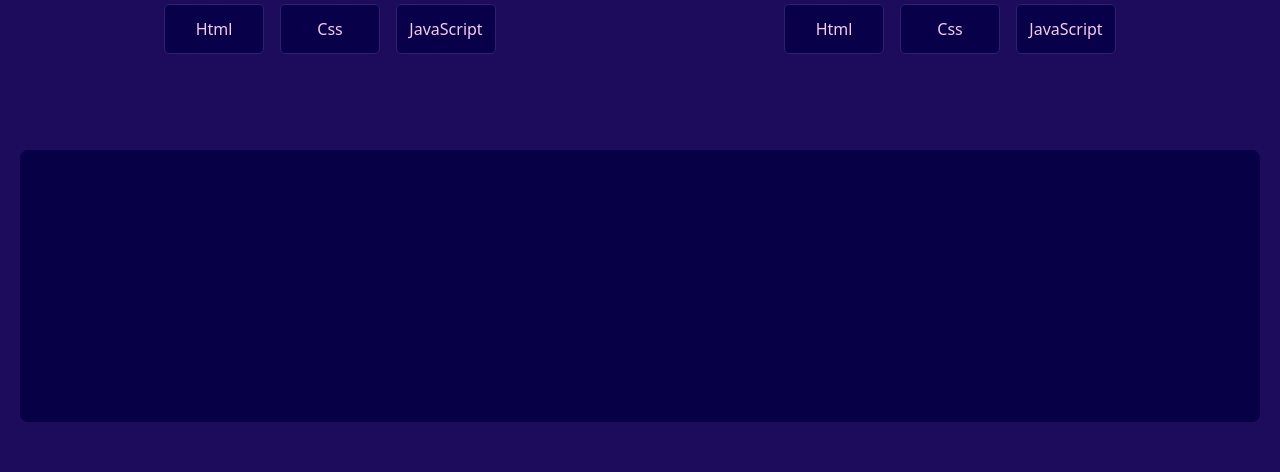
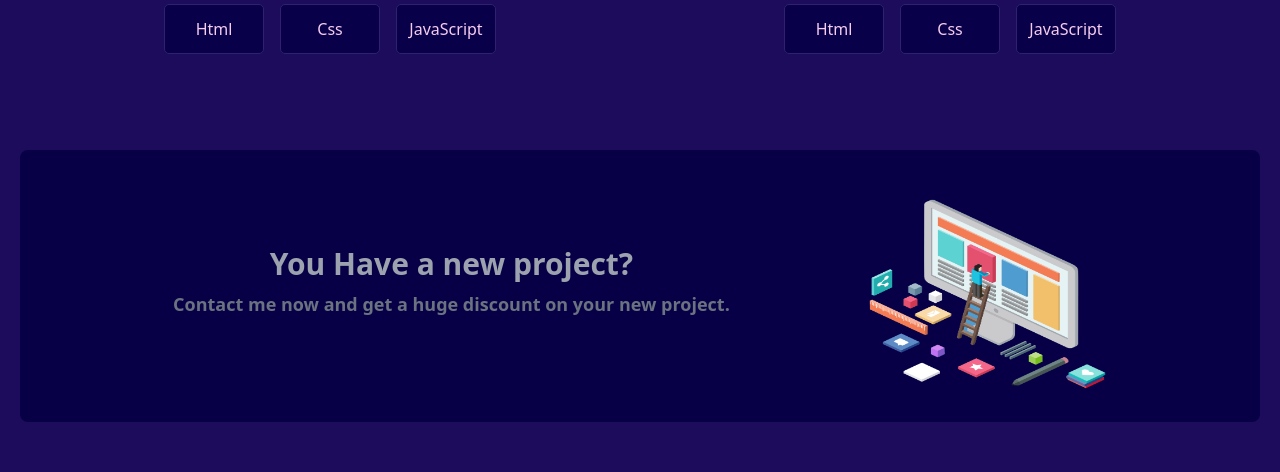
Before and after one commit to SUM-X-0604/my_portfolio, a React (Create React App) app: page / in a window 1280 px wide. Shown: the part 2125-2597 px from the top of the page. Built offline with nearby package versions, Linux system fonts and the light colour scheme.

Commit message:
bug fixed

```diff
--- a/src/components/Offer.js
+++ b/src/components/Offer.js
@@ -1,24 +1,24 @@
 import React from 'react';
 import project from '../image/newproject.png';
-import Fade from 'react-reveal/Fade';
+// import Fade from 'react-reveal/Fade';
 
 
 const Offer = () => {
     return (
         <div className='h-full max-w-[1240px] m-auto rounded-lg bg-[#070047]' >
-            <div className='flex flex-col items-center justify-center px-4 m-auto py-8 flex-wrap md:flex-row md:justify-around'>
+            <div className='flex flex-col items-center justify-center px-4 m-auto py-8 flex-wrap md:flex-row md:justify-evenly'>
                 {/* left */}
                 <div className='flex flex-col justify-center items-center '>
-                    <Fade left>
-                        <h1 className='text-gray-400 font-bold text-xl md:text-3xl'>You Have a new project?</h1>
-                        <p className='text-gray-500 font-semibold py-2 md:text-lg'>Contact me now and get a huge discount on your new project.</p>
-                    </Fade>
+
+                    <h1 className='text-gray-400 font-bold text-xl md:text-3xl'>You Have a new project?</h1>
+                    <p className='text-gray-500 font-semibold py-2 md:text-lg'>Contact me now and get a huge discount on your new project.</p>
+
                 </div>
                 {/* right */}
                 <div className='pt-4'>
-                    <Fade right>
-                        <img src={project} alt="" className='h-48 w-60' />
-                    </Fade>
+
+                    <img src={project} alt="" className='h-48 w-60' />
+
                 </div>
 
             </div>
```
